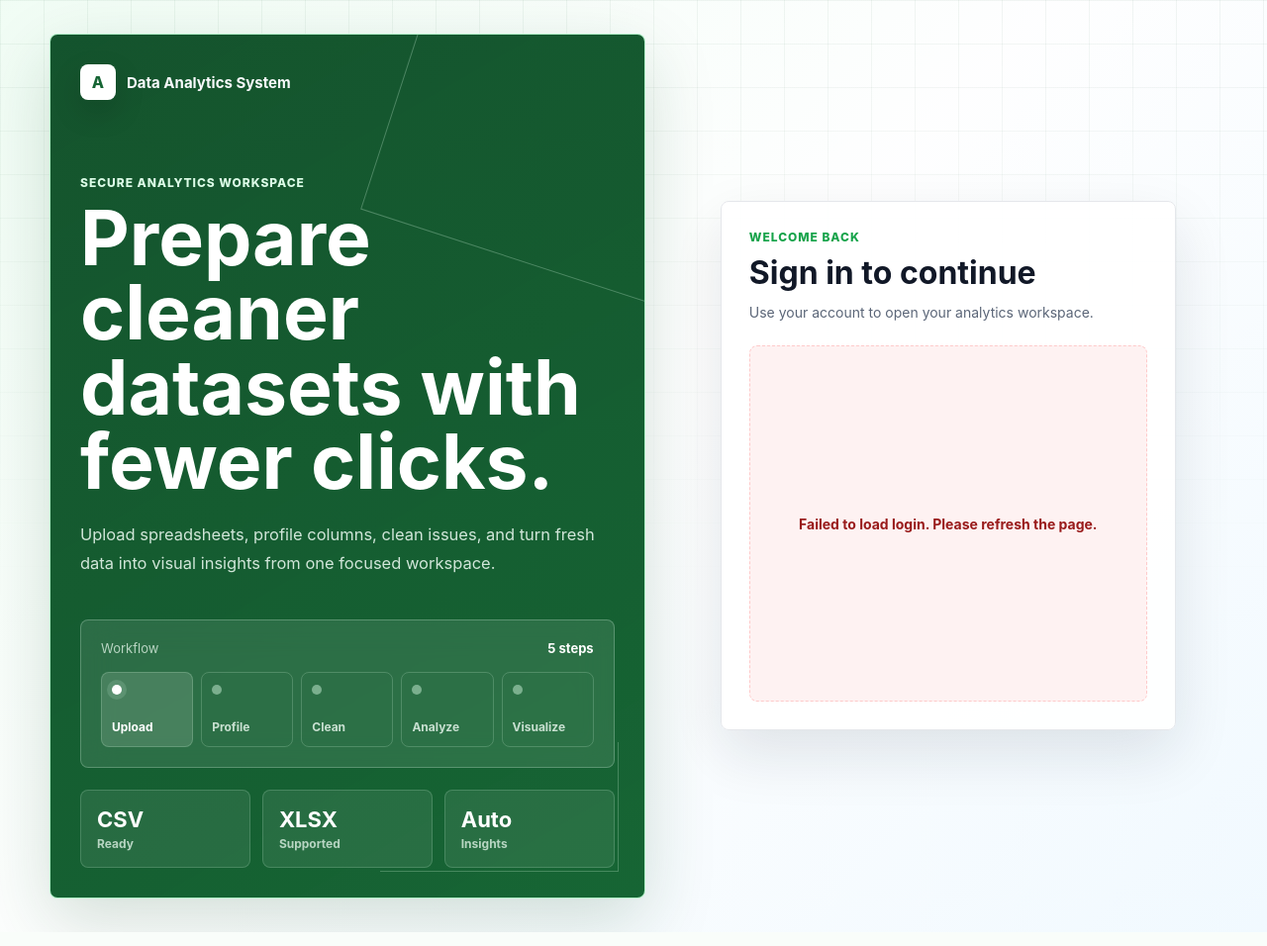
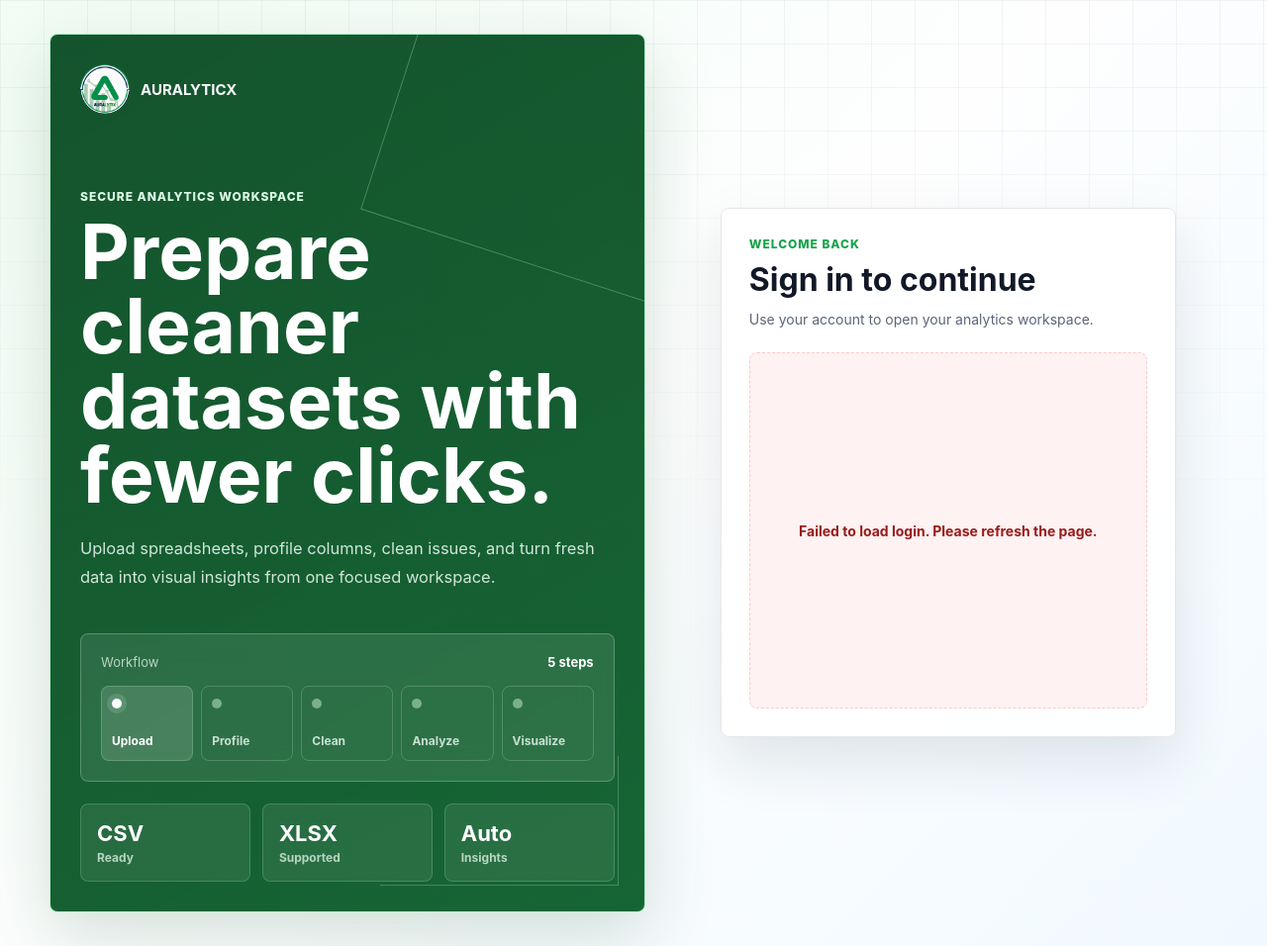
Before and after one commit to NeilDelmo/FEDM, a Flask app: page / in a window 1280 px wide. Shown: the whole page at 99% size. Run offline with Flask 3, Linux system fonts and the light colour scheme; some libraries are stand-ins or nearby versions.

Commit message:
djaycutieduh

```diff
--- a/statics/css/login.css
+++ b/statics/css/login.css
@@ -108,15 +108,20 @@ body::before {
 }
 
 .brand-mark {
-    width: 36px;
-    height: 36px;
-    display: grid;
-    place-items: center;
-    border-radius: 8px;
-    background: #ffffff;
-    color: var(--green-dark);
-    font-weight: 800;
-    box-shadow: 0 12px 30px rgba(0, 0, 0, 0.15);
+  display: flex;
+  align-items: center;
+  justify-content: center;
+  width: 50px; /* adjust as needed */
+  height: 50px;
+  border-radius: 50%;
+  overflow: hidden;
+  background: transparent;
+}
+
+.brand-logo-img {
+  width: 100%;
+  height: 100%;
+  object-fit: contain; /* keeps full logo visible */
 }
 
 .brand-name {
--- a/templates/login.html
+++ b/templates/login.html
@@ -22,15 +22,18 @@
   <main class="login-shell">
     <section class="brand-panel" aria-label="Data Analytics System overview">
       <nav class="login-nav">
-        <div class="brand-mark" aria-hidden="true">A</div>
-        <span class="brand-name">Data Analytics System</span>
+        <div class="brand-mark">
+          <img src="statics/icons/Auralytixs.png" alt="Auralytix Logo" class="brand-logo-img" />
+        </div>
+        <span class="brand-name">AURALYTICX</span>
       </nav>
 
       <div class="hero-copy">
         <p class="eyebrow">Secure analytics workspace</p>
         <h1>Prepare cleaner datasets with fewer clicks.</h1>
         <p class="hero-text">
-          Upload spreadsheets, profile columns, clean issues, and turn fresh data into visual insights from one focused workspace.
+          Upload spreadsheets, profile columns, clean issues, and turn fresh data into visual insights from one focused
+          workspace.
         </p>
       </div>
 
```
Also changed, not shown: statics/css/upload.css (+14 -13 lines), templates/upload_module.html (+12 -8 lines), statics/icons/Auralytixs.png (added), statics/js/ui.js (line endings or trailing spaces).
